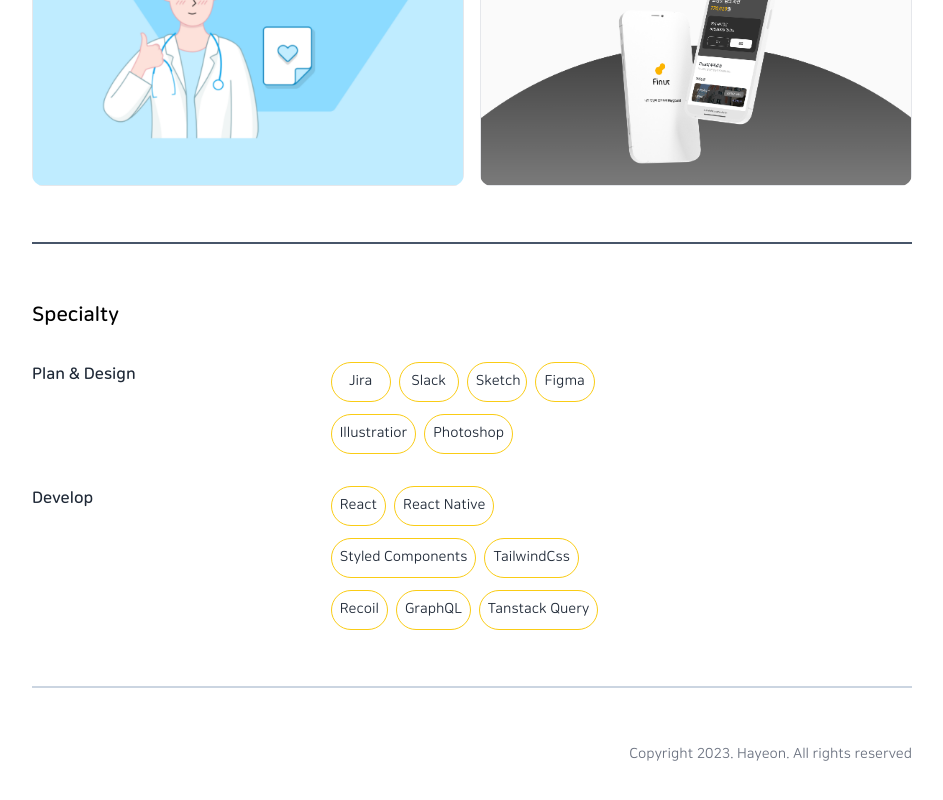
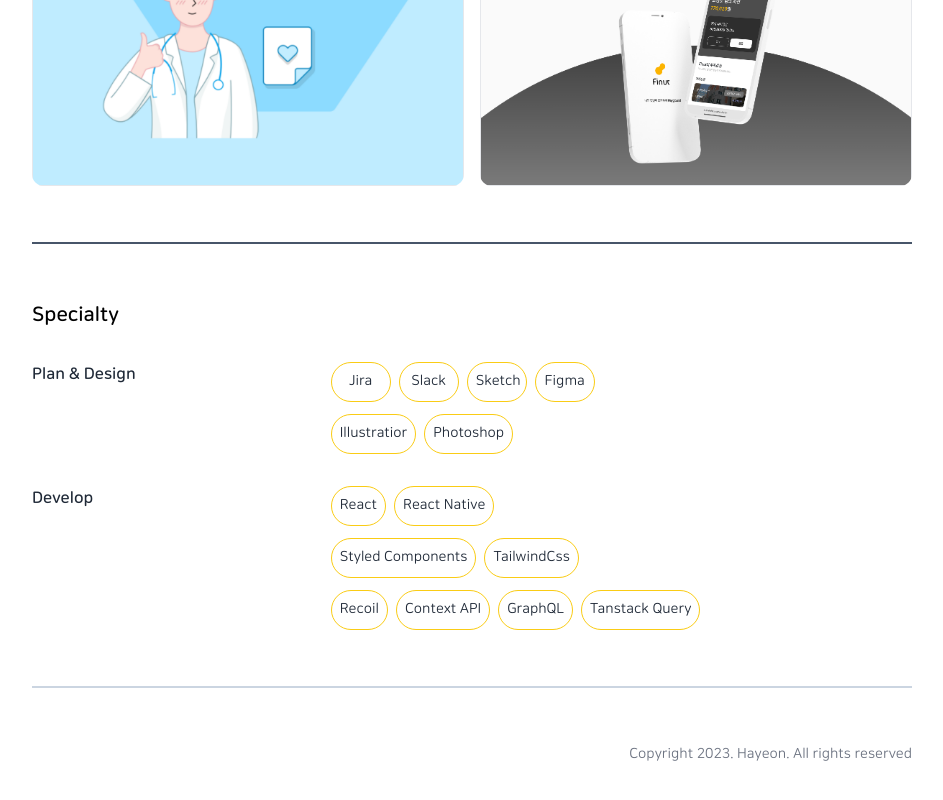
Before and after one commit to kmhayeon/Hy-Web, a React (Create React App) app: page / in a window 1280 px wide. Shown: the part 3386-4186 px from the top of the page, without its empty margins (168-1111 px from the left). Built offline with nearby package versions, Linux system fonts and the light colour scheme.

Commit message:
[Add] skill 추가

```diff
--- a/src/components/Specialty.tsx
+++ b/src/components/Specialty.tsx
@@ -24,9 +24,10 @@ const Specialty = () => {
       ],
       data: [
         { id: 0, skill: `Recoil` },
-        { id: 1, skill: `GraphQL` },
-        { id: 2, skill: `Tanstack Query` },
-      ],
+        { id: 1, skill: `Context API` },
+        { id: 0, skill: `GraphQL` },
+        { id: 1, skill: `Tanstack Query` },
+      ]
     },
   ];
 
@@ -120,7 +121,7 @@ const Specialty = () => {
                         );
                       })}
                   </div>
-                  <div className={`flex w-[300px] pt-3 text-[14px] font-medium`}>
+                  <div className={`flex w-[400px] pt-3 text-[14px] font-medium`}>
                     {items &&
                       items.map((item, index) => {
                         return (
```
